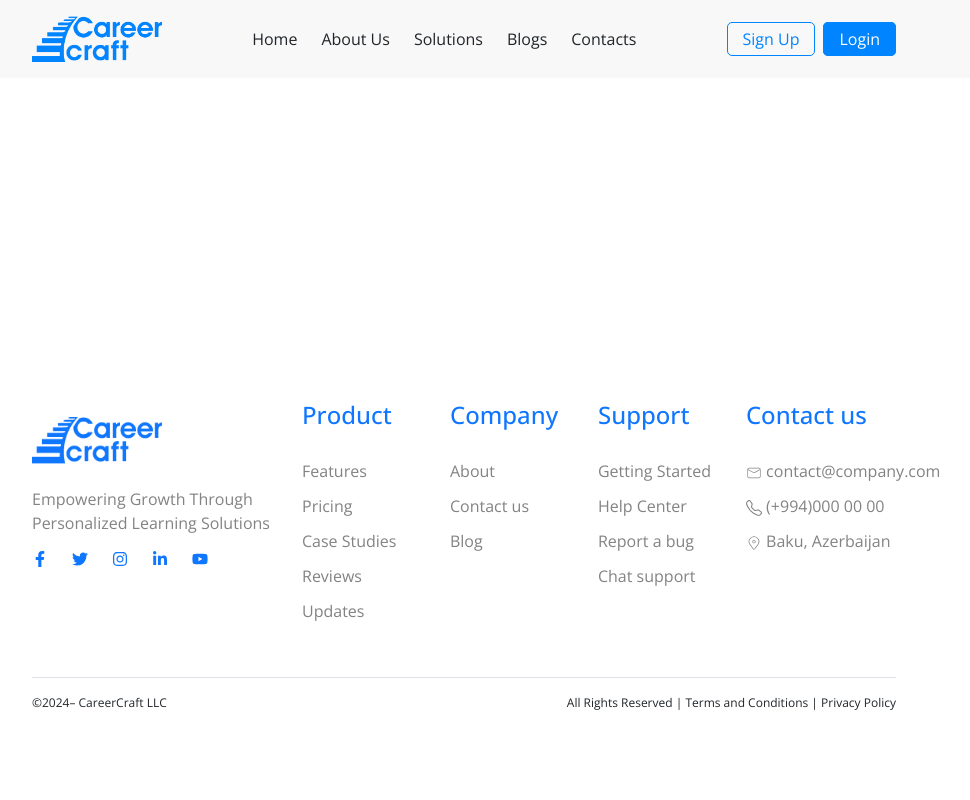
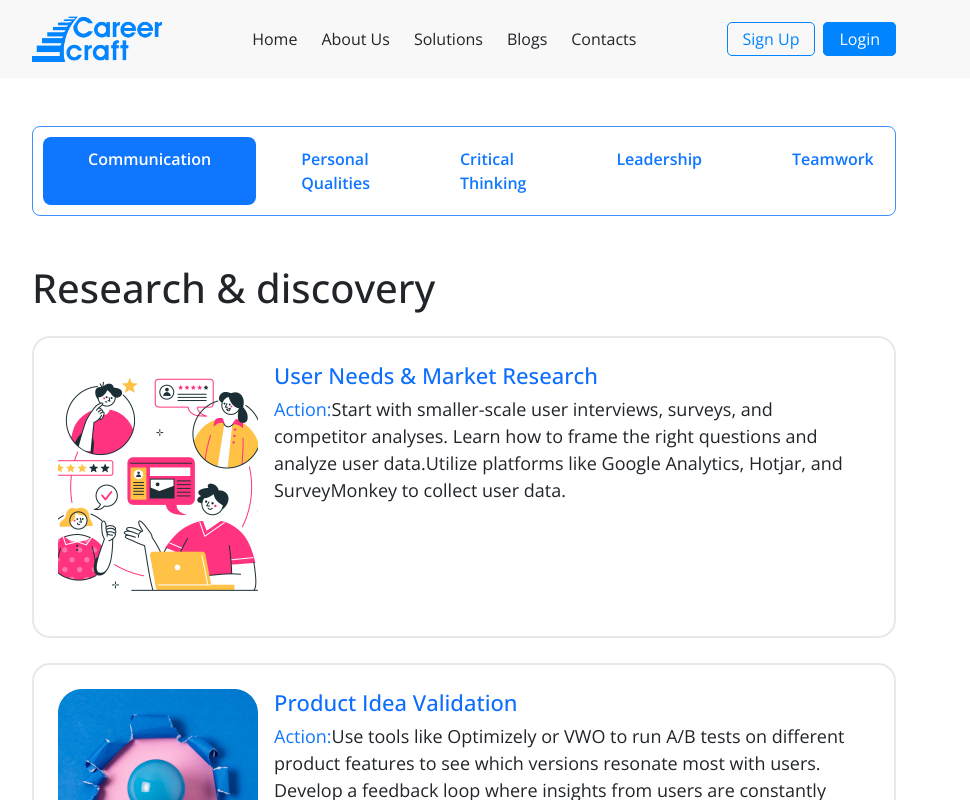
Before and after one commit to Termosfer/careercraft, a React (Vite) app: page /testresultstwo in a window 1280 px wide. Shown: the top 800 px of the page, without its empty margins (176-1146 px from the left). Built offline with nearby package versions, Linux system fonts and the light colour scheme.

Commit message:
Co-authored-by: Abbas <AbbasMemmedov@users.noreply.github.com>

```diff
--- /dev/null
+++ b/src/pages/TestResultsTwo/TestResultsTwo.jsx
@@ -0,0 +1,134 @@
+import React, { useState } from 'react'
+import data from "../../data/data.json"
+import  img  from "../../assets/img/comm-p.png";
+import AdditionalResources from "../../components/additionalResources/AdditionalResources";
+import "./textresulttwo.css"
+const TestResultsTwo = () => {
+    console.log(data)
+    const [activeSection, setActiveSection] = useState("Communication");
+    const renderContent = () => {
+        switch (activeSection) {
+            case "Communication":
+                return (
+                    <div className="Communication">
+                        {/* Communication İçeriği */}
+                        <div className="Communication">
+                            <h1 className='pt-5 h3-skillName'>{data.data[0].skillName}</h1>
+                            <div className="section1 my-4">
+                                {<>
+                                    <div>{data.data[0].context.map((content, index) => {
+                                        return (
+                                            <div className='d-flex p-4' key={index}>
+                                                <img className="w-25 me-3" src={content.img} alt="" />
+                                                <div>
+                                                    <h5 className='text-primary h5-title'>{content.title}</h5>
+                                                    <p className='p-title'><span className="span-title">Action:</span>{content.action}</p>
+                                                </div>
+                                            </div>
+
+                                        )
+                                    }
+                                    )}</div>
+                                </>
+
+                                }
+                            </div>
+                            <h1 className='h3-skillName'>Additional Resources</h1>
+                            <div className='border p-5 d-flex gap-3'>
+                                <div>
+                                    <img src={img} alt="" className='comm-p' />
+                                </div>
+                                <div>
+                            <h3 className='h5-title'>Communication Skills</h3>
+                            <span className='span-title'>Academic Papers:</span>
+                                {
+                                    data.data[0].communcations.map((communicate, index) => (
+
+                                        communicate.papers.map((data, index)=>(
+                                            <ul key={index}>
+                                                <li>{data}</li>
+                                            </ul>
+                                        ))
+
+                                    ))
+                                }
+                                </div>
+                        </div>
+                        {/* <AdditionalResources/> */}
+                    </div>
+                    </div >
+                );
+            case "Personal Qualities":
+return (
+    <div className="PersonalQualities">
+        <h3 className="my-5">
+            Diğer Personal Qualities içerikleri burada olacak
+        </h3>
+    </div>
+);
+            case "Critical Thinking":
+return (
+    <div className="Critical Thinking">
+        <h3 className="my-5">
+            Diğer Critical Thinking içerikleri burada olacak
+        </h3>
+    </div>
+);
+            case "Leadership":
+return (
+    <div className="Leadership">
+        <h3 className="my-5">Diğer Leadership içerikleri burada olacak</h3>
+    </div>
+);
+            case "Teamwork":
+return (
+    <div className="Teamwork">
+        <h3 className="my-5">Diğer Teamwork içerikleri burada olacak</h3>
+    </div>
+);
+            default:
+return null;
+        }
+    };
+
+return (
+    <div className="TestResultsOne">
+        <div className="container w-75 px-5">
+            <div className="toggle mt-5">
+                <div
+                    onClick={() => setActiveSection("Communication")}
+                    className={activeSection === "Communication" ? "active" : ""}
+                >
+                    Communication
+                </div>
+                <div
+                    onClick={() => setActiveSection("Personal Qualities")}
+                    className={activeSection === "Personal Qualities" ? "active" : ""}
+                >
+                    Personal Qualities
+                </div>
+                <div
+                    onClick={() => setActiveSection("Critical Thinking")}
+                    className={activeSection === "Critical Thinking" ? "active" : ""}
+                >
+                    Critical Thinking
+                </div>
+                <div
+                    onClick={() => setActiveSection("Leadership")}
+                    className={activeSection === "Leadership" ? "active" : ""}
+                >
+                    Leadership
+                </div>
+                <div
+                    onClick={() => setActiveSection("Teamwork")}
+                    className={activeSection === "Teamwork" ? "active" : ""}
+                >
+                    Teamwork
+                </div>
+            </div>
+            {renderContent()}
+        </div>
+    </div>
+)
+}
+export default TestResultsTwo
--- /dev/null
+++ b/src/pages/TestResultsTwo/textresulttwo.css
@@ -0,0 +1,19 @@
+.h3-skillName{
+    font-size: 40px;
+}
+
+.h5-title{
+    font-size: 22px;
+    color: #0F77FF;
+}
+.span-title{
+    color: #0F77FF;
+    font-size: 18px;
+}
+.p-title{
+    font-size: 18px;
+}
+
+.comm-p{
+    object-fit: contain;
+}
--- a/src/routes/PublicRoutes.jsx
+++ b/src/routes/PublicRoutes.jsx
@@ -18,6 +18,7 @@ import HardSkillTestResult from '../components/hardSkillTestResult/HardSkillTest
 import TestResultsOne from "../pages/TestResultsOne/TestResultsOne";
 import Packages from '../pages/Packages/Packages'
 import UserProfile from '../pages/UserProfile/UserProfile'
+import TestResultsTwo from '../pages/TestResultsTwo/TestResultsTwo'
 
 
 const PublicRoutes = () => {
@@ -43,6 +44,7 @@ const PublicRoutes = () => {
           element={<HardSkillTestResult />}
         />
         <Route path="/testresultsone" element={<TestResultsOne />} />
+        <Route path="/testresultstwo" element={<TestResultsTwo />} />
         <Route path="/userprofile" element={<UserProfile/>} />
       </Routes>
     </PublicLayout>
```
Also changed, not shown: src/data/data.json (+51 -151 lines).
